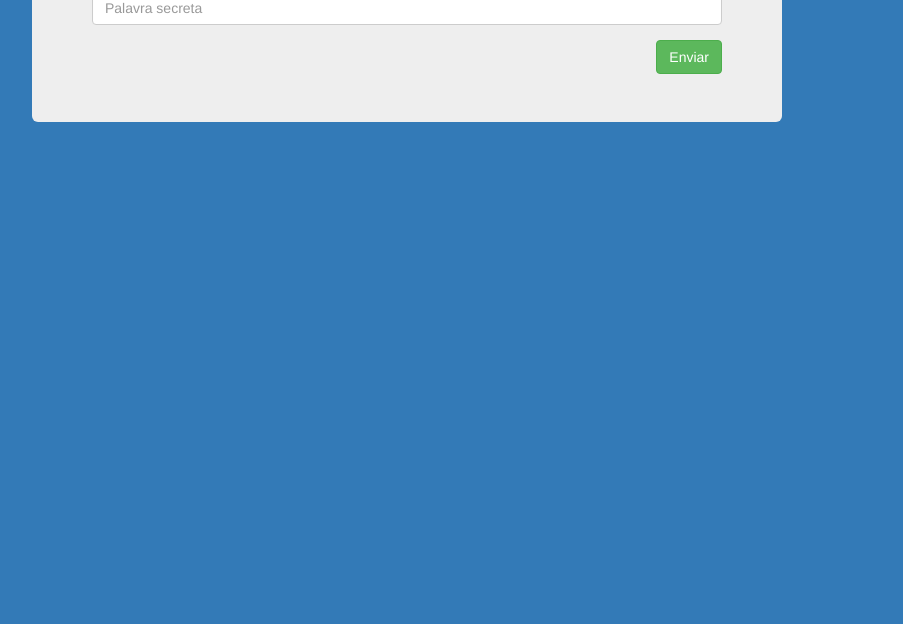
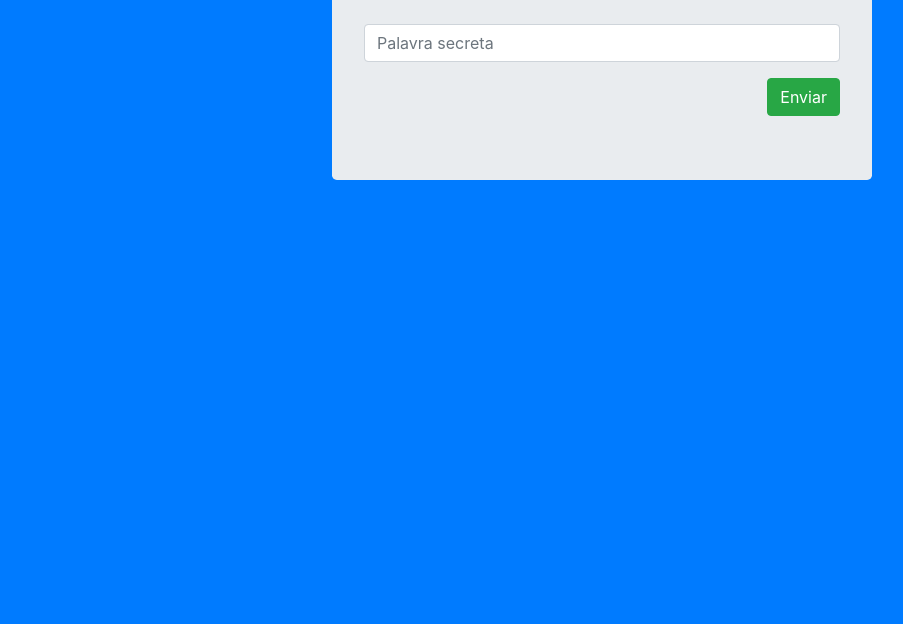
Before and after one commit to mateusKoppe/GuessTheWord, a website: page index.html in a window 1280 px wide. Shown: the part 176-800 px from the top of the page, without its empty margins (38-941 px from the left). Drawn offline with nearby package versions, Linux system fonts and the light colour scheme.

Commit message:
Add bootstrap in package.json

```diff
--- a/index.html
+++ b/index.html
@@ -2,7 +2,7 @@
 <html>
 <head>
 	<title>Adivinhe a palavra</title>
-	<link rel="stylesheet" href="bower_components/bootstrap/dist/css/bootstrap.min.css">
+	<link rel="stylesheet" href="node_modules/bootstrap/dist/css/bootstrap.min.css">
 	<meta charset="utf-8">
 	<script src="secret.js"></script>
 </head>
```
Also changed, not shown: package.json (added, +23 -0 lines), secret.html (+1 -1 lines), 2 other files.
